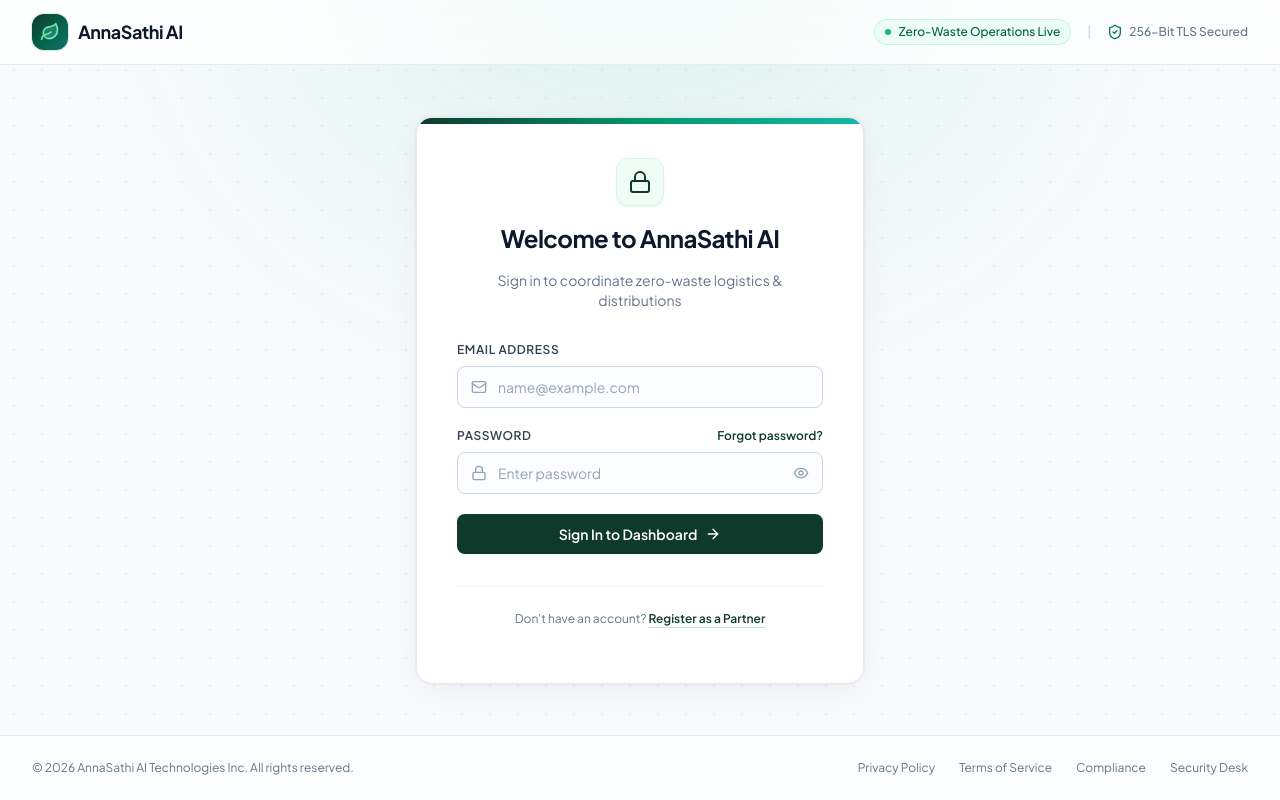
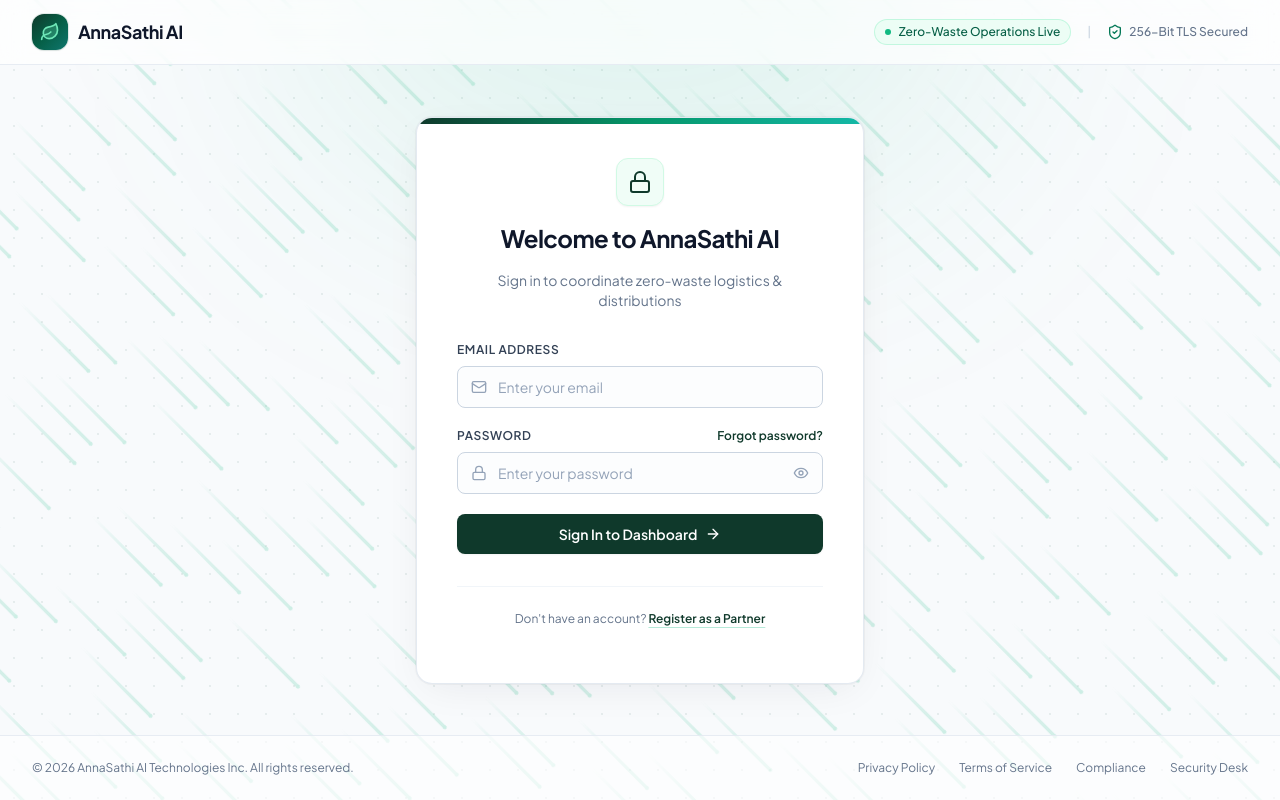
Before and after one commit to MenakaYattapu2006/AnnaSathi-AI, a React (Vite) app in the folder frontend/: page /login in a window 1280 px wide. Built offline with nearby package versions, Linux system fonts and the light colour scheme; no server answers.

Commit message:
feat: add authentication and styling components for Login, Register, and components stylesheet

```diff
--- a/frontend/src/pages/auth/Login.tsx
+++ b/frontend/src/pages/auth/Login.tsx
@@ -54,6 +54,9 @@ const Login: React.FC = () => {
     <div className="min-h-screen flex flex-col justify-between text-slate-900 dark:text-slate-100 font-sans antialiased bg-slate-50 dark:bg-[#090D10] relative selection:bg-brand-900 selection:text-white transition-colors duration-200">
       {/* Subtle Dot Grid Background */}
       <div className="fixed inset-0 grid-bg-pattern pointer-events-none z-0" />
+
+      {/* Dynamic Animated Emerald Rain Background */}
+      <div className="auth-rain-container" />
 
       {/* Ambient Top Lighting */}
       <div className="absolute -top-[300px] left-1/2 -translate-x-1/2 w-[700px] h-[500px] bg-emerald-500/10 blur-[130px] rounded-full pointer-events-none" />
@@ -155,8 +158,8 @@ const Login: React.FC = () => {
                       setEmail(e.target.value);
                       setError(null);
                     }}
-                    placeholder="name@example.com"
-                    className="block w-full pl-10 pr-3.5 py-2.5 text-sm text-slate-900 dark:text-slate-100 border border-slate-300 dark:border-[#1E293B] rounded-lg focus:border-brand-900 dark:focus:border-emerald-500 focus:ring-2 focus:ring-brand-900/20 bg-slate-50/40 dark:bg-[#131B22] hover:bg-white dark:hover:bg-[#18222b] transition-all placeholder:text-slate-400 dark:placeholder:text-slate-500 outline-none"
+                    placeholder="Enter your email"
+                    className="block w-full pl-10 pr-3.5 py-2.5 text-sm text-slate-900 dark:text-slate-100 border border-slate-300 dark:border-[#1E293B] rounded-lg bg-slate-50/40 dark:bg-[#131B22] hover:bg-white dark:hover:bg-[#18222b] auth-input-glow placeholder:text-slate-400 dark:placeholder:text-slate-500"
                   />
                 </div>
               </div>
@@ -190,8 +193,8 @@ const Login: React.FC = () => {
                       setPassword(e.target.value);
                       setError(null);
                     }}
-                    placeholder="Enter password"
-                    className="block w-full pl-10 pr-10 py-2.5 text-sm text-slate-900 dark:text-slate-100 border border-slate-300 dark:border-[#1E293B] rounded-lg focus:border-brand-900 dark:focus:border-emerald-500 focus:ring-2 focus:ring-brand-900/20 bg-slate-50/40 dark:bg-[#131B22] hover:bg-white dark:hover:bg-[#18222b] transition-all placeholder:text-slate-400 dark:placeholder:text-slate-500 outline-none"
+                    placeholder="Enter your password"
+                    className="block w-full pl-10 pr-10 py-2.5 text-sm text-slate-900 dark:text-slate-100 border border-slate-300 dark:border-[#1E293B] rounded-lg bg-slate-50/40 dark:bg-[#131B22] hover:bg-white dark:hover:bg-[#18222b] auth-input-glow placeholder:text-slate-400 dark:placeholder:text-slate-500"
                   />
                   <button
                     type="button"
--- a/frontend/src/styles/components.css
+++ b/frontend/src/styles/components.css
@@ -29,6 +29,200 @@
   .form-input {
     @apply w-full rounded-md border border-border bg-surface-container-low text-primary-text focus:border-primary focus:ring-1 focus:ring-primary disabled:opacity-50;
     padding: 0.5rem 0.75rem;
+  }
+
+  /* Auth & Form Input Transition and Glow Effect */
+  .auth-input-glow {
+    transition: border-color 0.15s ease-in-out, box-shadow 0.2s cubic-bezier(0.4, 0, 0.2, 1), background-color 0.15s ease-in-out;
+  }
+
+  .auth-input-glow:focus {
+    outline: none !important;
+    border-color: #0F392B !important;
+    box-shadow: 0 0 0 1px #0F392B, 0 0 16px -2px rgba(15, 57, 43, 0.35) !important;
+  }
+
+  .dark .auth-input-glow:focus {
+    border-color: #10b981 !important;
+    box-shadow: 0 0 0 1px #10b981, 0 0 18px -1px rgba(16, 185, 129, 0.45) !important;
+  }
+
+  /* Animated Emerald Rain Background */
+  .auth-rain-container {
+    position: fixed;
+    inset: 0;
+    overflow: hidden;
+    pointer-events: none;
+    z-index: 0;
+  }
+
+  .auth-rain-container::before {
+    content: "";
+    position: absolute;
+    inset: -145%;
+    transform: rotate(-45deg);
+    background: transparent;
+    opacity: 0.18;
+    background-image:
+      radial-gradient(4px 100px at 0px 235px, #10b981, #0000),
+      radial-gradient(4px 100px at 300px 235px, #10b981, #0000),
+      radial-gradient(1.5px 1.5px at 150px 117.5px, #10b981 100%, #0000 150%),
+      radial-gradient(4px 100px at 0px 252px, #10b981, #0000),
+      radial-gradient(4px 100px at 300px 252px, #10b981, #0000),
+      radial-gradient(1.5px 1.5px at 150px 126px, #10b981 100%, #0000 150%),
+      radial-gradient(4px 100px at 0px 150px, #10b981, #0000),
+      radial-gradient(4px 100px at 300px 150px, #10b981, #0000),
+      radial-gradient(1.5px 1.5px at 150px 75px, #10b981 100%, #0000 150%),
+      radial-gradient(4px 100px at 0px 253px, #10b981, #0000),
+      radial-gradient(4px 100px at 300px 253px, #10b981, #0000),
+      radial-gradient(1.5px 1.5px at 150px 126.5px, #10b981 100%, #0000 150%),
+      radial-gradient(4px 100px at 0px 204px, #10b981, #0000),
+      radial-gradient(4px 100px at 300px 204px, #10b981, #0000),
+      radial-gradient(1.5px 1.5px at 150px 102px, #10b981 100%, #0000 150%),
+      radial-gradient(4px 100px at 0px 134px, #10b981, #0000),
+      radial-gradient(4px 100px at 300px 134px, #10b981, #0000),
+      radial-gradient(1.5px 1.5px at 150px 67px, #10b981 100%, #0000 150%),
+      radial-gradient(4px 100px at 0px 179px, #10b981, #0000),
+      radial-gradient(4px 100px at 300px 179px, #10b981, #0000),
+      radial-gradient(1.5px 1.5px at 150px 89.5px, #10b981 100%, #0000 150%),
+      radial-gradient(4px 100px at 0px 299px, #10b981, #0000),
+      radial-gradient(4px 100px at 300px 299px, #10b981, #0000),
+      radial-gradient(1.5px 1.5px at 150px 149.5px, #10b981 100%, #0000 150%),
+      radial-gradient(4px 100px at 0px 215px, #10b981, #0000),
+      radial-gradient(4px 100px at 300px 215px, #10b981, #0000),
+      radial-gradient(1.5px 1.5px at 150px 107.5px, #10b981 100%, #0000 150%),
+      radial-gradient(4px 100px at 0px 281px, #10b981, #0000),
+      radial-gradient(4px 100px at 300px 281px, #10b981, #0000),
+      radial-gradient(1.5px 1.5px at 150px 140.5px, #10b981 100%, #0000 150%),
+      radial-gradient(4px 100px at 0px 158px, #10b981, #0000),
+      radial-gradient(4px 100px at 300px 158px, #10b981, #0000),
+      radial-gradient(1.5px 1.5px at 150px 79px, #10b981 100%, #0000 150%),
+      radial-gradient(4px 100px at 0px 210px, #10b981, #0000),
+      radial-gradient(4px 100px at 300px 210px, #10b981, #0000),
+      radial-gradient(1.5px 1.5px at 150px 105px, #10b981 100%, #0000 150%);
+    background-size:
+      300px 235px,
+      300px 235px,
+      300px 235px,
+      300px 252px,
+      300px 252px,
+      300px 252px,
+      300px 150px,
+      300px 150px,
+      300px 150px,
+      300px 253px,
+      300px 253px,
+      300px 253px,
+      300px 204px,
+      300px 204px,
+      300px 204px,
+      300px 134px,
+      300px 134px,
+      300px 134px,
+      300px 179px,
+      300px 179px,
+      300px 179px,
+      300px 299px,
+      300px 299px,
+      300px 299px,
+      300px 215px,
+      300px 215px,
+      300px 215px,
+      300px 281px,
+      300px 281px,
+      300px 281px,
+      300px 158px,
+      300px 158px,
+      300px 158px,
+      300px 210px,
+      300px 210px,
+      300px 210px;
+    animation: rain-anim 120s linear infinite;
+  }
+
+  .dark .auth-rain-container::before {
+    opacity: 0.35;
+  }
+
+  @keyframes rain-anim {
+    0% {
+      background-position:
+        0px 220px,
+        3px 220px,
+        151.5px 337.5px,
+        25px 24px,
+        28px 24px,
+        176.5px 150px,
+        50px 16px,
+        53px 16px,
+        201.5px 91px,
+        75px 224px,
+        78px 224px,
+        226.5px 350.5px,
+        100px 19px,
+        103px 19px,
+        251.5px 121px,
+        125px 120px,
+        128px 120px,
+        276.5px 187px,
+        150px 31px,
+        153px 31px,
+        301.5px 120.5px,
+        175px 235px,
+        178px 235px,
+        326.5px 384.5px,
+        200px 121px,
+        203px 121px,
+        351.5px 228.5px,
+        225px 224px,
+        228px 224px,
+        376.5px 364.5px,
+        250px 26px,
+        253px 26px,
+        401.5px 105px,
+        275px 75px,
+        278px 75px,
+        426.5px 180px;
+    }
+    to {
+      background-position:
+        0px 6800px,
+        3px 6800px,
+        151.5px 6917.5px,
+        25px 13632px,
+        28px 13632px,
+        176.5px 13758px,
+        50px 5416px,
+        53px 5416px,
+        201.5px 5491px,
+        75px 17175px,
+        78px 17175px,
+        226.5px 17301.5px,
+        100px 5119px,
+        103px 5119px,
+        251.5px 5221px,
+        125px 8428px,
+        128px 8428px,
+        276.5px 8495px,
+        150px 9876px,
+        153px 9876px,
+        301.5px 9965.5px,
+        175px 13391px,
+        178px 13391px,
+        326.5px 13540.5px,
+        200px 14741px,
+        203px 14741px,
+        351.5px 14848.5px,
+        225px 18770px,
+        228px 18770px,
+        376.5px 18910.5px,
+        250px 5082px,
+        253px 5082px,
+        401.5px 5161px,
+        275px 6375px,
+        278px 6375px,
+        426.5px 6480px;
+    }
   }
 
   /* Badge */
```
Also changed, not shown: frontend/src/pages/auth/Register.tsx (+14 -11 lines).
